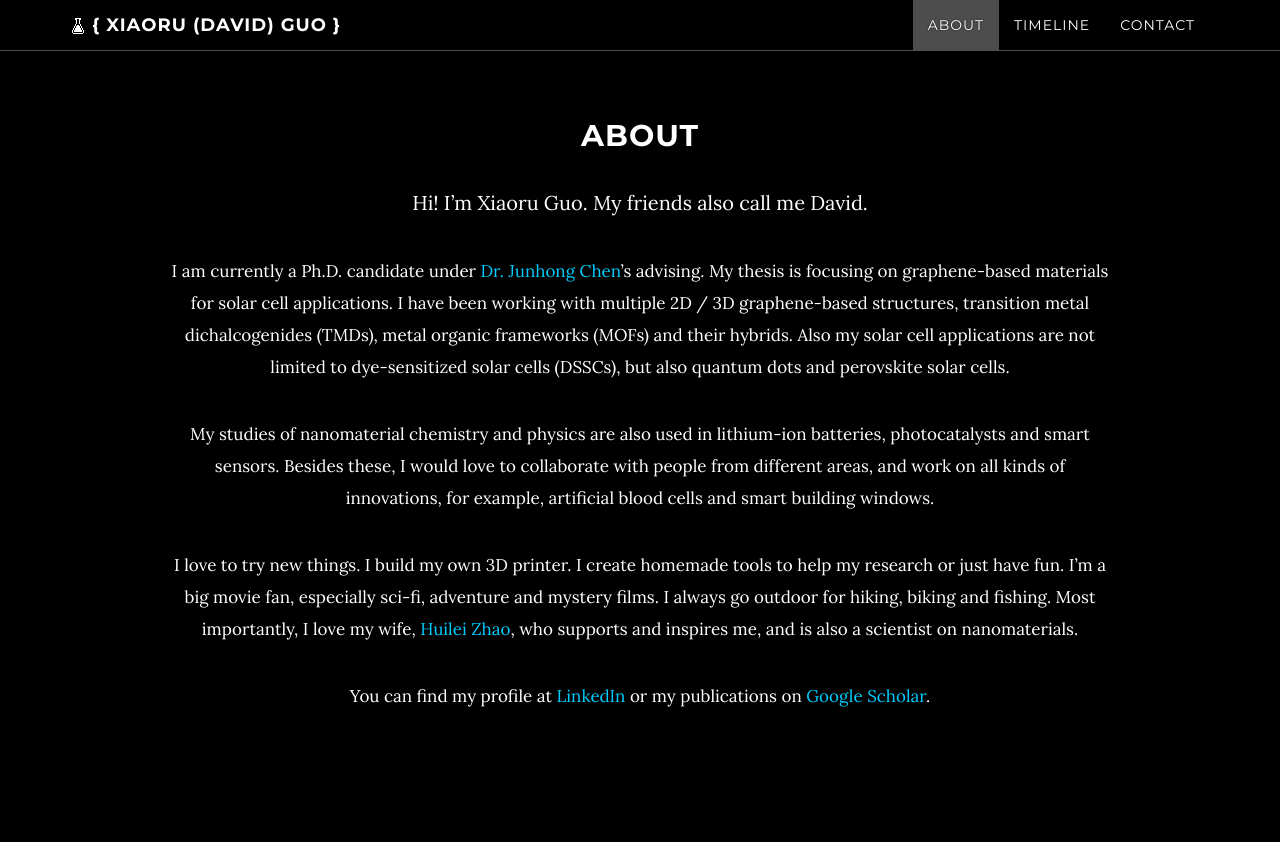
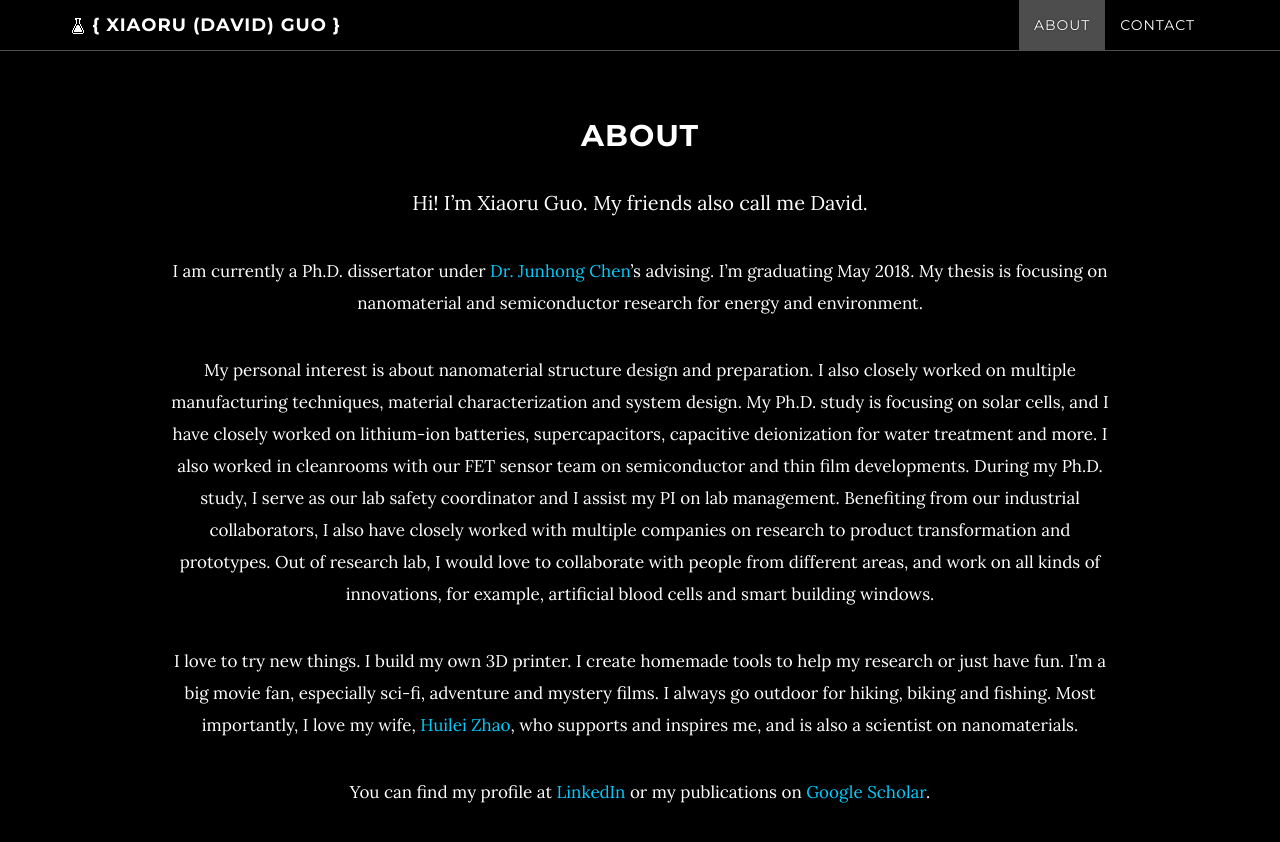
Before and after one commit to xiaoru/xiaoru.github.io, a Jekyll site: the page built from index.html, in a window 1280 px wide and 900 px high, scrolled down 1031 px. Shown: the top 842 px of the window. Built offline with Jekyll 4.4.1, drawn with Linux system fonts in a browser that asks for light colours; nearby versions of some CDN libraries; comment, search, counter and statistics services are not loaded; some of the changed text lies outside the part shown.

Commit message:
Update a few contents.

```diff
--- a/_config.yml
+++ b/_config.yml
@@ -32,7 +32,7 @@ lang: "en"
 author: "Xiaoru (David) Guo"
 title: "{ Xiaoru (David) Guo }"
 description: "Personal website of Xiaoru (David) Guo. A place for you to know me."
-keywords: "xiaoru, david, guo, dssc, psc, solar cell, energy, engineering, science, graphene, carbon, material"
+keywords: "xiaoru, david, guo, semiconductor, dssc, psc, solar cell, energy, engineering, science, graphene, carbon, material"
 favicon: "/img/favicon.ico"
 
 ################
@@ -103,7 +103,7 @@ pinterest-share: True
 pocket-share: True
 vkontakte-share: True
 
-disqus-shortname: "xiaoruguo"
+disqus-shortname: "xiaoru-david-guo"
 
 syntax-highlight: True
 
@@ -140,7 +140,7 @@ email: "me@guoxr.net"
 # This works best when your author blurb image has a transparent background, or matches your site background color.
 
 # if the author_blurb is not set, then this feature is skipped
-author_blurb: "Xiaoru (David) Guo is a Ph.D. student from University of Wisconsin-Milwaukee. He works on solar cells and interests in lithium-ion batteries, 3D printing, capacitive deionization and more."
+author_blurb: "Xiaoru (David) Guo is a Ph.D. student from University of Wisconsin-Milwaukee. He works on nanomaterials and semiconductors for energy and environmental applications."
 author_blurb_image: "/img/author.png"
 
 ##################
@@ -180,7 +180,7 @@ keybase-in-footer: False
 pages_list:
   About: 'about'
   #Blog: 'latest-post'
-  Timeline: 'timeline'
+  #Timeline: 'timeline'
   Contact: 'contact'
 
 # Exclusion list from the generated _site
--- a/about.html
+++ b/about.html
@@ -8,11 +8,11 @@ title: About
 Hi! I'm Xiaoru Guo. My friends also call me David.
 
 <small>
-I am currently a Ph.D. candidate under <a href="http://uwm.edu/nsee/" target="_blank">Dr. Junhong Chen</a>’s advising. My thesis is focusing on graphene-based materials for solar cell applications. I have been working with multiple 2D / 3D graphene-based structures, transition metal dichalcogenides (TMDs), metal organic frameworks (MOFs) and their hybrids. Also my solar cell applications are not limited to dye-sensitized solar cells (DSSCs), but also quantum dots and perovskite solar cells.
+I am currently a Ph.D. dissertator under <a href="http://uwm.edu/nsee/" target="_blank">Dr. Junhong Chen</a>’s advising. I'm graduating May 2018. My thesis is focusing on nanomaterial and semiconductor research for energy and environment.
 </small>
 
 <small>
-My studies of nanomaterial chemistry and physics are also used in lithium-ion batteries, photocatalysts and smart sensors. Besides these, I would love to collaborate with people from different areas, and work on all kinds of innovations, for example, artificial blood cells and smart building windows.
+My personal interest is about nanomaterial structure design and preparation. I also closely worked on multiple manufacturing techniques, material characterization and system design. My Ph.D. study is focusing on solar cells, and I have closely worked on lithium-ion batteries, supercapacitors, capacitive deionization for water treatment and more. I also worked in cleanrooms with our FET sensor team on semiconductor and thin film developments. During my Ph.D. study, I serve as our lab safety coordinator and I assist my PI on lab management. Benefiting from our industrial collaborators, I also have closely worked with multiple companies on research to product transformation and prototypes. Out of research lab, I would love to collaborate with people from different areas, and work on all kinds of innovations, for example, artificial blood cells and smart building windows.
 </small>
 
 <small>
--- a/huilei.html
+++ b/huilei.html
@@ -10,7 +10,7 @@
 <body>
 	<h1>Huilei Zhao. This intelligent lady is the love of <a href="http://guoxr.net/" target="_blank">Xiaoru</a>'s life.</h1>
 
-    <p>We are married since June 2nd, 2015. Both of us believe that it is the love of science brings us together. She is currently a Ph.D. candidate under <a href="http://energyenviron.tamu.edu/" target="_blank">Dr. Ying Li</a>’s advising, and focusing on photocatalysis. Her major research interests are including but not limited to CO<sub>2</sub> reduction, CH<sub>4</sub> reformation and material defect effects on catalytic activity. She is also very proactive and involves in multiple volunteer and education activities. </p>
+    <p>We are married since June 2nd, 2015. Both of us believe that it is the love of science brings us together. She obtained her Ph.D. in Engineering under <a href="http://energyenviron.tamu.edu/" target="_blank">Dr. Ying Li</a>’s advising, and focusing on photocatalysis. Her major research interests are including but not limited to CO<sub>2</sub> reduction, CH<sub>4</sub> reformation and material defect effects on catalytic activity. She is also very proactive and involves in multiple volunteer and education activities. She is currently working at A. O. Smith.</p>
 
     <p>I'm so grateful to have Huilei in my life. We are both movie fans, food lovers and traveling lovers; we are both crazy about new stuffs and ideas; we both shares the same childish heart in life and the same joys. More importantly, she understands me, calms me and supports me.</p>
 
@@ -31,7 +31,7 @@
 
 <div class="footer">
 	<div class="copyright">
-		© 2016 <a href="http://guoxr.net/" target="_blank">Xiaoru Guo (David)</a>. Inspired by <a href="http://www.strangenative.com/" target="_blank">strangenative</a>.
+		© 2018 <a href="http://guoxr.net/" target="_blank">Xiaoru Guo (David)</a>. Inspired by <a href="http://www.strangenative.com/" target="_blank">strangenative</a>.
 	</div>
 </div>
 </body></html>
```
Also changed, not shown: img/author.png.
